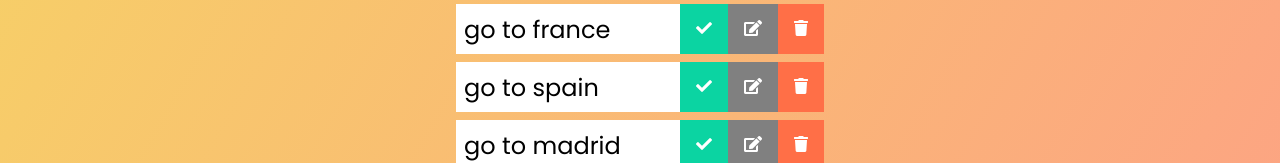
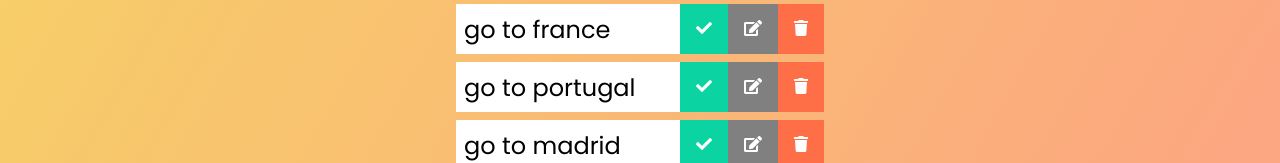
Before and after one commit to IonutCatalin/TodoList, a React (Create React App) app: page / in a window 1280 px wide. Shown: the part 324-487 px from the top of the page. Built offline with nearby package versions, Linux system fonts and the light colour scheme; data requests are answered from the project's data file.

Commit message:
small ui changes

```diff
--- a/db.json
+++ b/db.json
@@ -6,7 +6,7 @@
       "id": 4
     },
     {
-      "text": "go to spain",
+      "text": "go to portugal",
       "completed": false,
       "id": 8
     },
--- a/src/App.css
+++ b/src/App.css
@@ -82,9 +82,8 @@
 .edit-item {
 	padding: 0rem 0.5rem;
 	font-size: 1.5rem;
-	border: none;
 	background: white;
-	color: mediumslateblue;
+	color: rgb(11, 212, 162);
 }
 .edit-btn {
 	background-color: grey;
```
